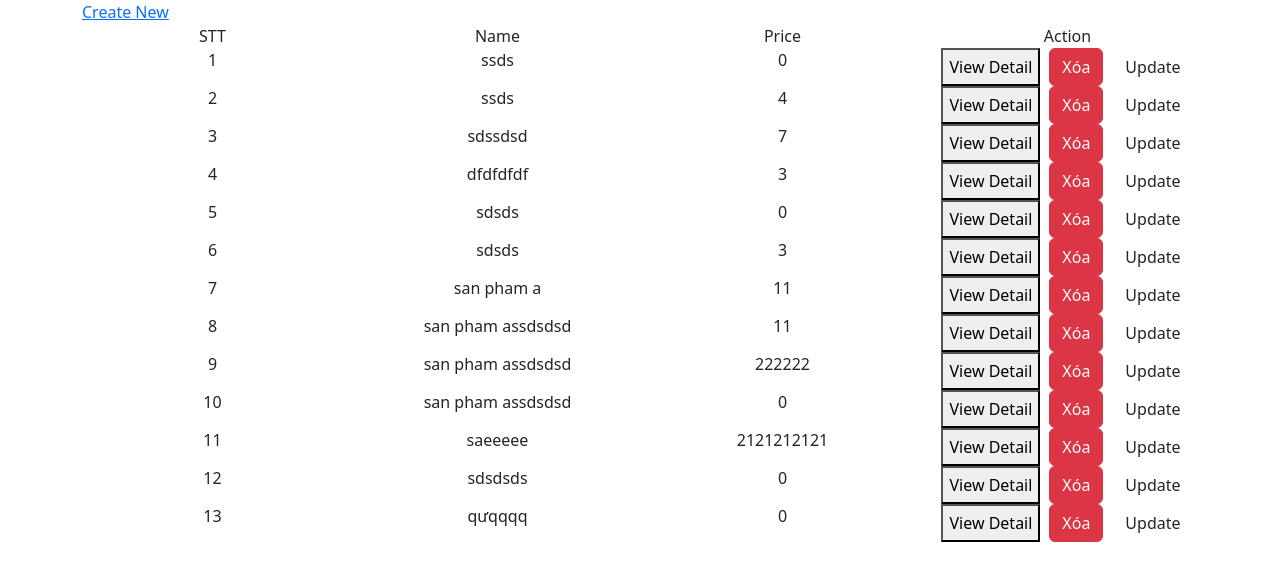
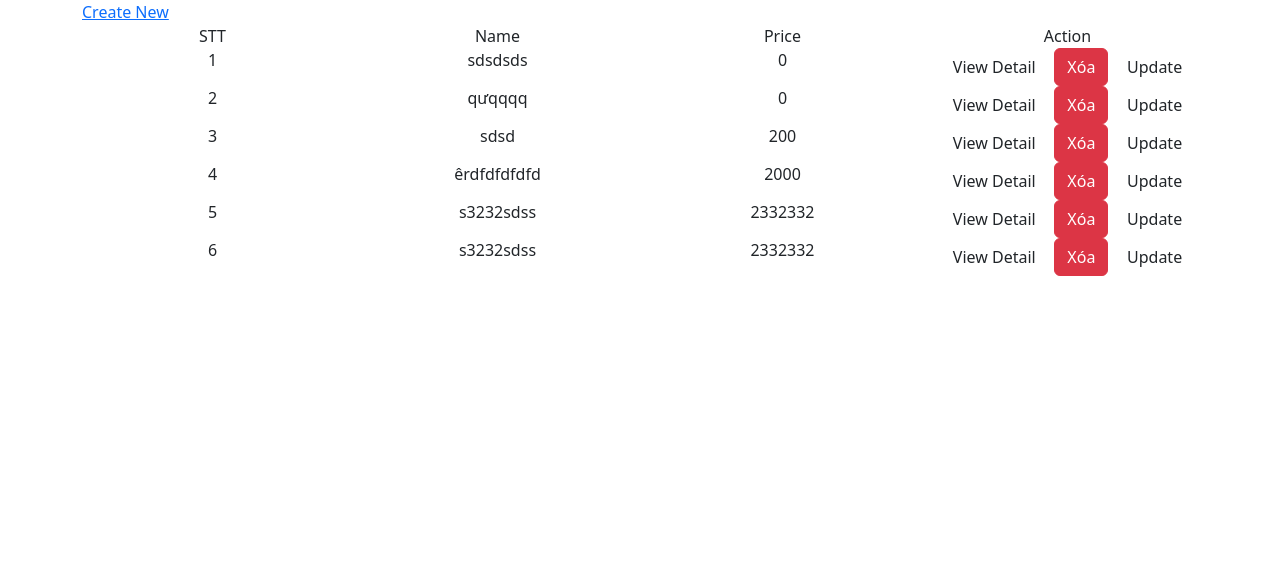
Before and after one commit to hoangnm-ndm/web208-asm, an Angular app: page / in a window 1280 px wide. Shown: the top 580 px of the page. Built offline with nearby package versions, Linux system fonts and the light colour scheme; data requests are answered from the project's data file.

Commit message:
feature delete

```diff
--- a/db.json
+++ b/db.json
@@ -1,60 +1,5 @@
 {
   "products": [
-    {
-      "name": "ssds",
-      "price": 0,
-      "id": "VWIGa8K"
-    },
-    {
-      "name": "ssds",
-      "price": 4,
-      "id": "rcPr6iy"
-    },
-    {
-      "id": "81way1G",
-      "name": "sdssdsd",
-      "price": 7
-    },
-    {
-      "id": "llUr9eR",
-      "name": "dfdfdfdf",
-      "price": 3
-    },
-    {
-      "id": "Upf8Kky",
-      "name": "sdsds",
-      "price": 0
-    },
-    {
-      "id": "rDwr00Y",
-      "name": "sdsds",
-      "price": 3
-    },
-    {
-      "name": "san pham a",
-      "price": 11,
-      "id": "9tbjUlc"
-    },
-    {
-      "name": "san pham assdsdsd",
-      "price": 11,
-      "id": "lg8lLcv"
-    },
-    {
-      "name": "san pham assdsdsd",
-      "price": 222222,
-      "id": "Vum4yIs"
-    },
-    {
-      "name": "san pham assdsdsd",
-      "price": 0,
-      "id": "hpw7ckI"
-    },
-    {
-      "name": "saeeeee",
-      "price": 2121212121,
-      "id": "mn1KGr3"
-    },
     {
       "id": "vqcrbWk",
       "name": "sdsdsds",
@@ -64,6 +9,26 @@
       "id": "GTqZLqa",
       "name": "qưqqqq",
       "price": 0
+    },
+    {
+      "id": "hpgbZCz",
+      "name": "sdsd",
+      "price": 200
+    },
+    {
+      "id": "_kpI6v_",
+      "name": "êrdfdfdfdfd",
+      "price": 2000
+    },
+    {
+      "id": "ypsL7ne",
+      "name": "s3232sdss",
+      "price": 2332332
+    },
+    {
+      "id": "JnaYvG6",
+      "name": "s3232sdss",
+      "price": 2332332
     }
   ],
   "users": [
--- a/src/app/app-routing.module.ts
+++ b/src/app/app-routing.module.ts
@@ -9,10 +9,10 @@ import { RegisterComponent } from './register/register.component';
 
 const routes: Routes = [
   { path: '', component: ProductsListComponent },
-
   { path: 'product/:id', component: ProductDetailComponent },
   { path: 'product-create', component: ProductCreateComponent },
   { path: 'products-update/:id', component: ProductUpdateComponent },
+  { path: 'product-detail/:id', component: ProductDetailComponent },
   { path: 'login', component: LoginComponent },
   { path: 'register', component: RegisterComponent },
 ];
--- a/src/app/product-create/product-create.component.html
+++ b/src/app/product-create/product-create.component.html
@@ -1,5 +1,7 @@
-<form [formGroup]="productForm" (ngSubmit)="onHandleSubmit()">
-  <input type="text" formControlName="name" />
-  <input type="number" formControlName="price" />
-  <button type="submit" [disabled]="!productForm.valid">Thêm</button>
-</form>
+<div class="container">
+  <form [formGroup]="productForm" (ngSubmit)="onHandleSubmit()">
+    <input type="text" formControlName="name" />
+    <input type="number" formControlName="price" />
+    <button type="submit" [disabled]="!productForm.valid">Thêm</button>
+  </form>
+</div>
--- a/src/app/product-detail/product-detail.component.html
+++ b/src/app/product-detail/product-detail.component.html
@@ -1 +1,6 @@
-<p *ngIf="product">{{ product.name }} - {{ product.price }}</p>
+<div class="container">
+  <div *ngIf="product">
+    <h2>{{ product.name }}</h2>
+    <p>Giá: {{ product.price }}</p>
+  </div>
+</div>
--- a/src/app/product-detail/product-detail.component.ts
+++ b/src/app/product-detail/product-detail.component.ts
@@ -11,7 +11,17 @@ import { ProductService } from '../services/product.service';
 export class ProductDetailComponent {
   product!: IProduct;
   constructor(
-    private productService: ProductService,
-    private router: ActivatedRoute
-  ) {}
+    private route: ActivatedRoute,
+    private productService: ProductService
+  ) {
+    this.route.paramMap.subscribe((param) => {
+      const id = String(param.get('id'));
+      this.productService.getProductById(id).subscribe(
+        (product) => {
+          this.product = product;
+        },
+        (error) => console.log(error.message)
+      );
+    });
+  }
 }
--- a/src/app/product-update/product-update.component.html
+++ b/src/app/product-update/product-update.component.html
@@ -1,5 +1,7 @@
-<form (ngSubmit)="onHandleSubmit()" [formGroup]="productForm">
-  <input type="text" formControlName="name" placeholder="Tên sản phẩm" />
-  <input type="number" formControlName="price" placeholder="Giá sản phẩm" />
-  <button>Thêm sản phẩm</button>
-</form>
+<div class="container">
+  <form (ngSubmit)="onHandleSubmit()" [formGroup]="productForm">
+    <input type="text" formControlName="name" placeholder="Tên sản phẩm" />
+    <input type="number" formControlName="price" placeholder="Giá sản phẩm" />
+    <button>Cập nhật sản phẩm</button>
+  </form>
+</div>
--- a/src/app/products-list/products-list.component.html
+++ b/src/app/products-list/products-list.component.html
@@ -11,7 +11,9 @@
     <div class="col-3 d-flex justify-content-around">{{ product.name }}</div>
     <div class="col-3 d-flex justify-content-around">{{ product.price }}</div>
     <div class="col-3 d-flex justify-content-around">
-      <button>View Detail</button>
+      <a class="btn" [routerLink]="'product-detail/' + product.id"
+        >View Detail</a
+      >
       <button class="btn btn-danger" (click)="delete(product.id!)">Xóa</button>
       <a class="btn" [routerLink]="'products-update/' + product.id">Update</a>
     </div>
```
Also changed, not shown: 1 other file (tests, documents, lock files or other folders).
